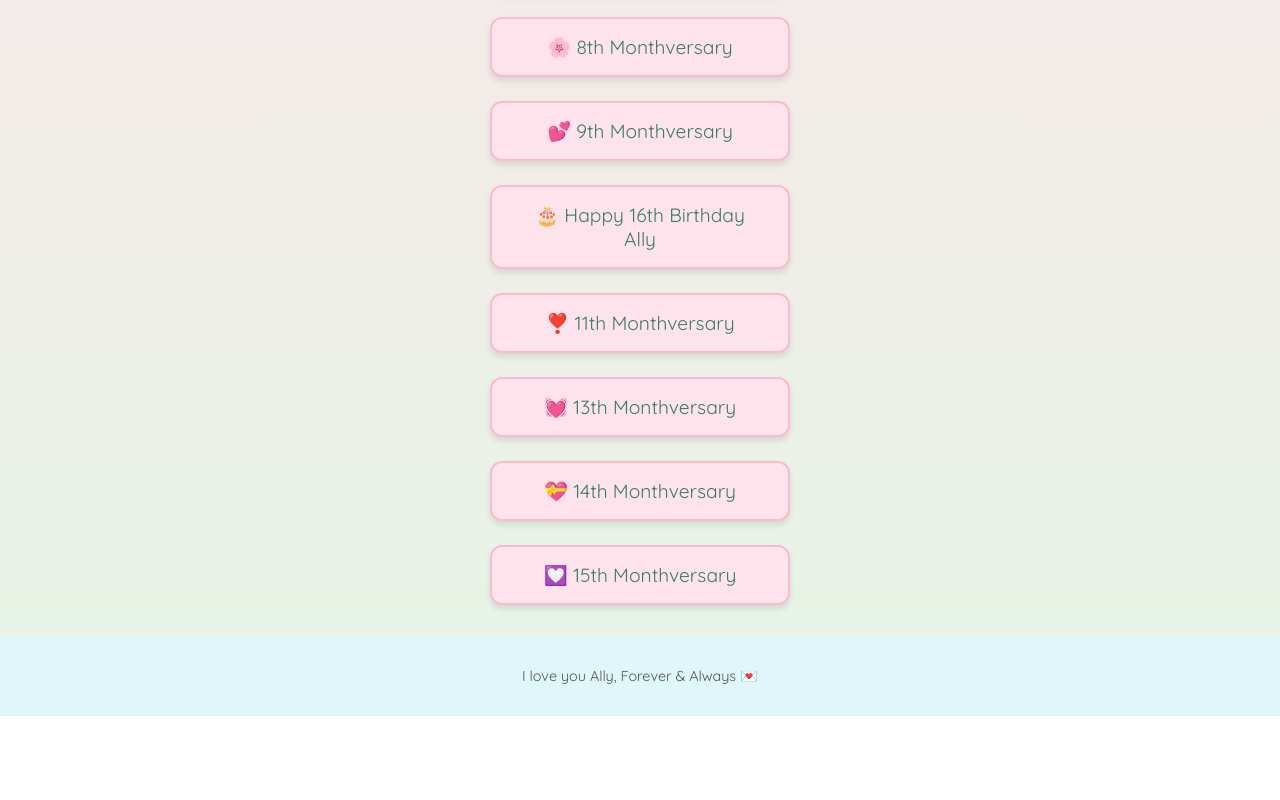
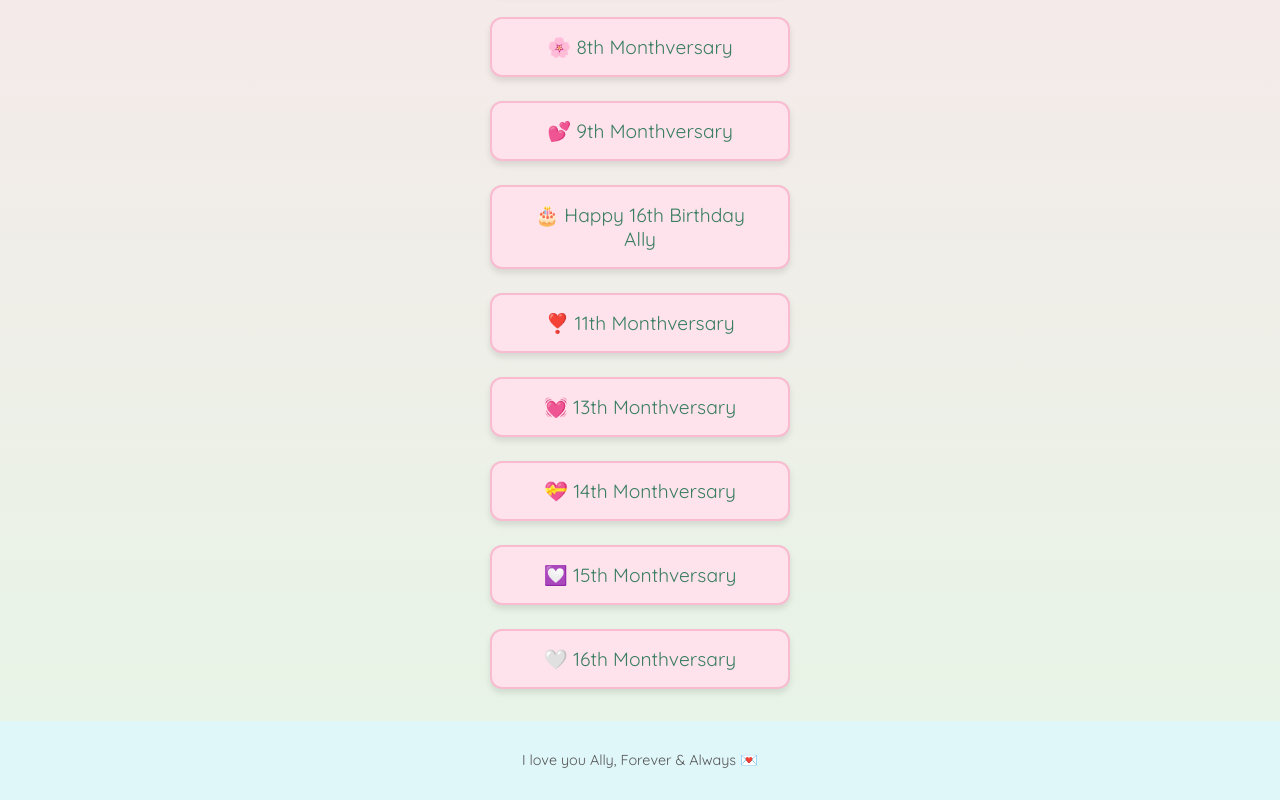
Before and after one commit to BlockHero/bonat, a plain HTML site: page our gifts.html in a window 1280 px wide. Shown: the part 584-1384 px from the top of the page. Before the commit the page ends 1300 px from the top, so only its background shows below. Drawn offline with Linux system fonts and the light colour scheme.

Commit message:
Add link for 16th Monthversary gift

```diff
--- a/our gifts.html
+++ b/our gifts.html
@@ -168,6 +168,7 @@
       <a href="https://drive.google.com/drive/folders/1kL4pYNWOG4Ymy_UoCv-FQ2l9u7pf2mDN" target="_blank" class="gift-button">💓 13th Monthversary</a>
       <a href="https://drive.google.com/drive/folders/1zmhak-Z1QbSrWu9DlVTJNjFl5Pi9iP2i" target="_blank" class="gift-button">💝 14th Monthversary</a>
       <a href="https://drive.google.com/drive/folders/1kdHKNDBNJnzO6w6wh5ZcSZhz0-FjJyJC" target="_blank" class="gift-button">💟 15th Monthversary</a>
+      <a href="https://drive.google.com/drive/folders/1xi9bssWoHHVtUg7eyIn2_4gvTXOH7_bn" target="_blank" class="gift-button">🤍 16th Monthversary</a>
     </div>
   </main>
 
```
